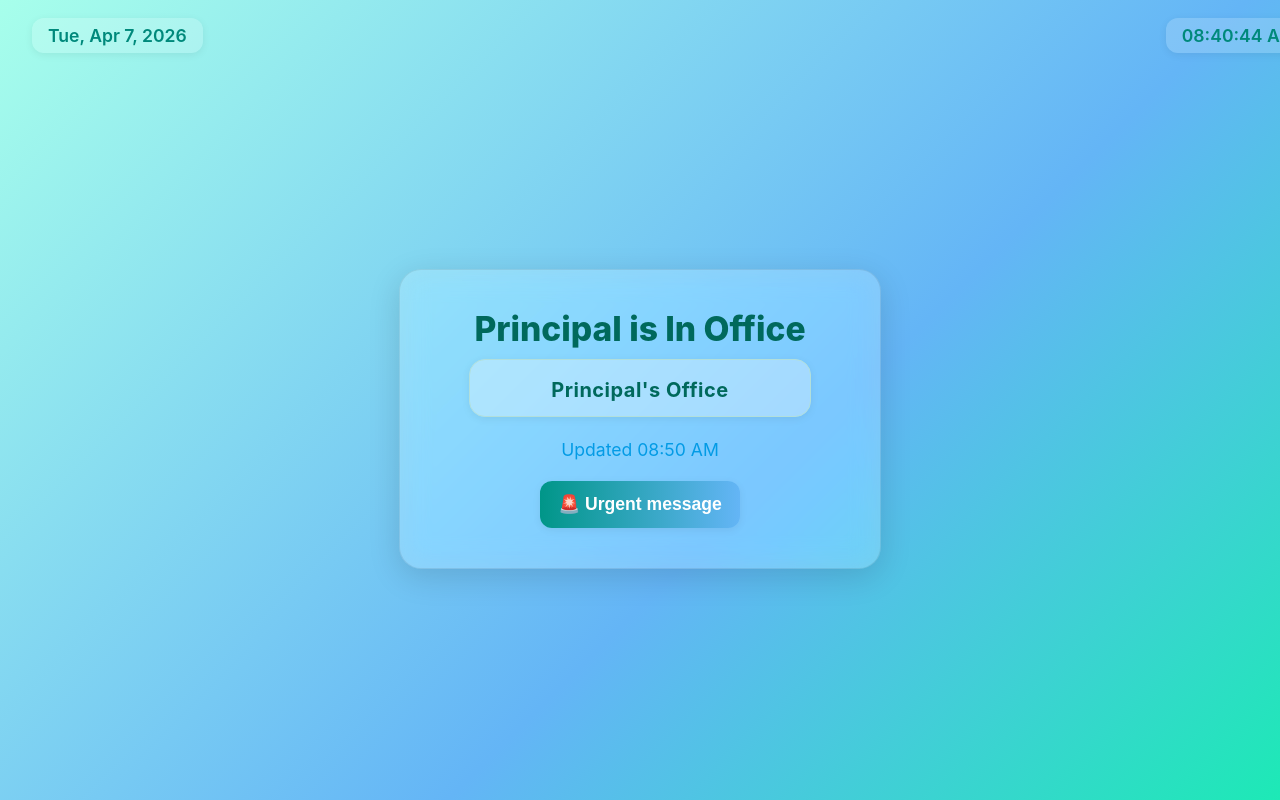
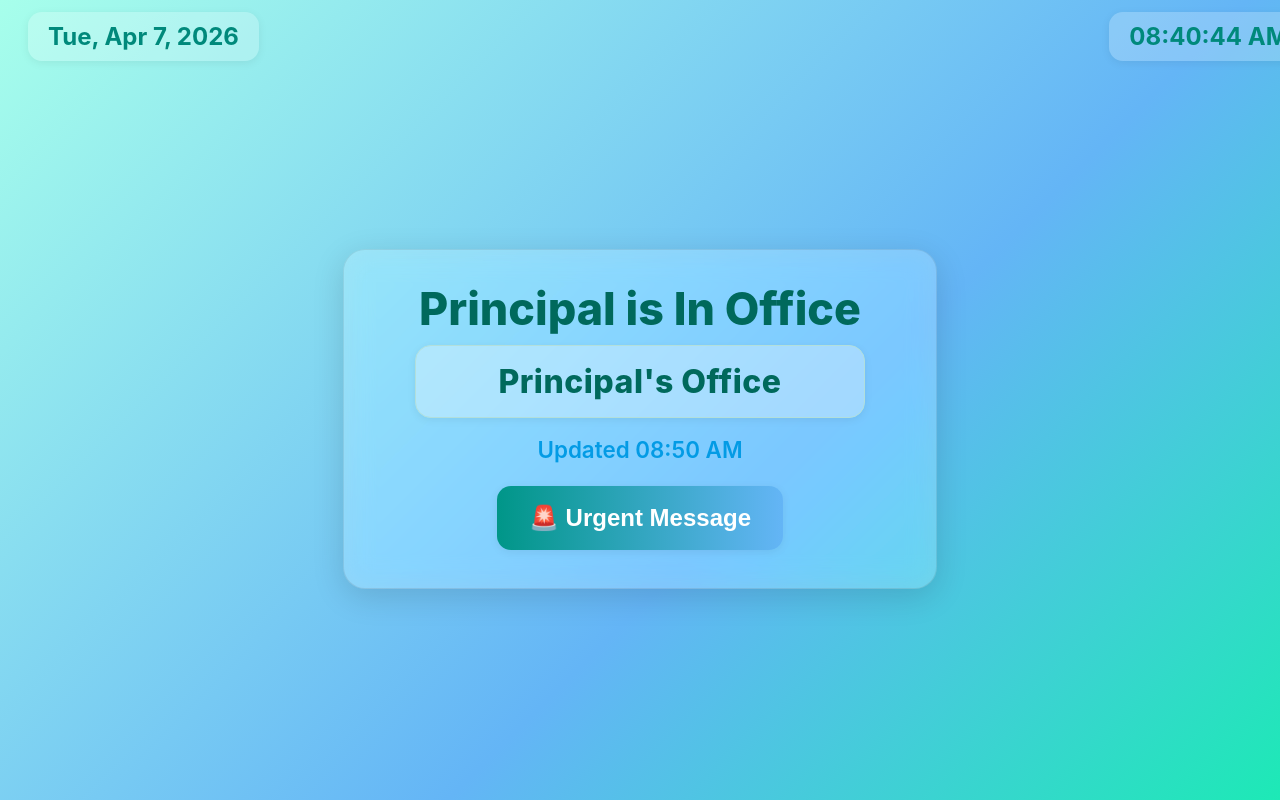
Before and after one commit to RamanaAdmin/kiosk-admin, a Flask app: page / in a window 1280 px wide. Run offline with Flask 3, Linux system fonts and the light colour scheme.

Commit message:
index.html

```diff
--- a/templates/index.html
+++ b/templates/index.html
@@ -19,22 +19,22 @@ body {
   align-items: center;
   position: fixed;
   top: 0; left: 0; right: 0;
-  padding: 18px 32px 0 32px;
+  padding: 12px 28px 0 28px;
   z-index: 2;
   pointer-events: none;
 }
 .topbar .date, .topbar .time {
-  font-size: 1.1em;
-  font-weight: 600;
+  font-size: 1.5em;
+  font-weight: 700;
   color: #00897b;
-  background: rgba(255,255,255,0.18);
-  border-radius: 12px;
-  padding: 7px 16px;
-  box-shadow: 0 2px 8px #0001;
+  background: rgba(255,255,255,0.22);
+  border-radius: 14px;
+  padding: 10px 20px;
+  box-shadow: 0 2px 10px #0001;
   pointer-events: auto;
 }
 .hotzone {
-  position: fixed; top: 0; left: 0; width: 60px; height: 60px; z-index: 20;
+  position: fixed; top: 0; left: 0; width: 80px; height: 80px; z-index: 20;
   background: transparent;
 }
 .wrap {
@@ -48,8 +48,8 @@ body {
   background: rgba(255,255,255,0.22);
   box-shadow: 0 8px 32px #0002;
   border-radius: 22px;
-  padding: 38px 30px 30px 30px;
-  max-width: 420px;
+  padding: 32px 36px 28px 36px;
+  max-width: 520px;
   width: 100%;
   backdrop-filter: blur(14px) saturate(120%);
   border: 1.5px solid rgba(0,0,0,0.08);
@@ -61,34 +61,60 @@ body {
   background: rgba(255,255,255,0.30);
   border-radius: 16px;
   box-shadow: 0 2px 8px #0001;
-  padding: 18px 10px 14px 10px;
-  margin: 0 auto 22px auto;
-  max-width: 320px;
-  font-size: 1.25em;
-  font-weight: 700;
+  padding: 16px 14px;
+  margin: 0 auto 18px auto;
+  max-width: 420px;
+  font-size: 2em;
+  font-weight: 800;
   color: #00695c;
   letter-spacing: 0.5px;
   border: 1.5px solid #b2dfdb;
 }
-.line1 { font-size: 2.1em; font-weight: 800; margin-bottom: 0.3em; color: #00695c;}
-.line3 { font-size: 1.1em; color: #039be5; margin-bottom: 1.2em; }
-.row { display: flex; gap: 12px; justify-content: center; margin-bottom: 10px; }
+.line1 {
+  font-size: 2.8em;
+  font-weight: 800;
+  margin-bottom: 0.2em;
+  color: #00695c;
+}
+.line3 {
+  font-size: 1.4em;
+  color: #039be5;
+  margin-bottom: 1em;
+  font-weight: 600;
+}
+.row {
+  display: flex;
+  gap: 16px;
+  justify-content: center;
+  margin-bottom: 10px;
+}
 .btn {
-  padding: 13px 18px;
-  border-radius: 12px;
+  padding: 16px 28px;
+  border-radius: 14px;
   border: none;
   background: linear-gradient(90deg,#1de9b6 0%,#64b5f6 100%);
   color: #00695c;
   font-weight: 700;
-  font-size: 1.1em;
+  font-size: 1.4em;
   cursor: pointer;
-  box-shadow: 0 2px 8px #0001;
+  box-shadow: 0 2px 10px #0001;
   transition: filter .2s;
 }
 .btn:active { filter: brightness(0.95);}
-.btn-urgent { background: linear-gradient(90deg,#009688 0%,#64b5f6 100%); color: #fff; }
-.btn-request { background: linear-gradient(90deg,#b2ff59 0%,#1de9b6 100%); color: #00695c; }
-.btn-request.stale-strong { background: linear-gradient(90deg,#26c6da 0%,#1de9b6 100%); color: #222; }
+.btn-urgent {
+  background: linear-gradient(90deg,#009688 0%,#64b5f6 100%);
+  color: #fff;
+  font-size: 1.5em;
+  padding: 18px 32px;
+}
+.btn-request {
+  background: linear-gradient(90deg,#b2ff59 0%,#1de9b6 100%);
+  color: #00695c;
+}
+.btn-request.stale-strong {
+  background: linear-gradient(90deg,#26c6da 0%,#1de9b6 100%);
+  color: #222;
+}
 
 /* Dark themed urgent modal */
 .modal {
@@ -202,18 +259,18 @@ textarea.msg:focus {
   <div class="date" id="date"></div>
   <div class="time" id="time"></div>
 </div>
-<div class="hotzone" id="hotzone" title="Triple-tap for admin"></div>
+<div class="hotzone" id="hotzone" title="Tap 4 times for admin"></div>
 <div class="wrap">
   <div class="card">
     <div class="line1" id="line1">Principal is In Office</div>
     <div class="position-box" id="positionBox">Principal's Office</div>
     <div class="line3" id="line3">Updated 10:42</div>
     <div class="row">
-      <button class="btn btn-urgent" id="urgentBtn">🚨 Urgent message</button>
-      <button class="btn btn-request" id="requestBtn" style="display:none;">🔔 Request position</button>
+      <button class="btn btn-urgent" id="urgentBtn">🚨 Urgent Message</button>
+      <button class="btn btn-request" id="requestBtn" style="display:none;">🔔 Request</button>
     </div>
     <div class="urgent-msg-box" id="urgentMsgBox" style="display:none;">
-      <span class="label">Your urgent message:</span>
+      <span class="label">Your message:</span>
       <span class="msg" id="urgentMsgText"></span>
       <span class="meta" id="urgentMsgTime"></span>
     </div>
```
Also changed, not shown: other parts of templates/index.html (+55 -24 lines).
